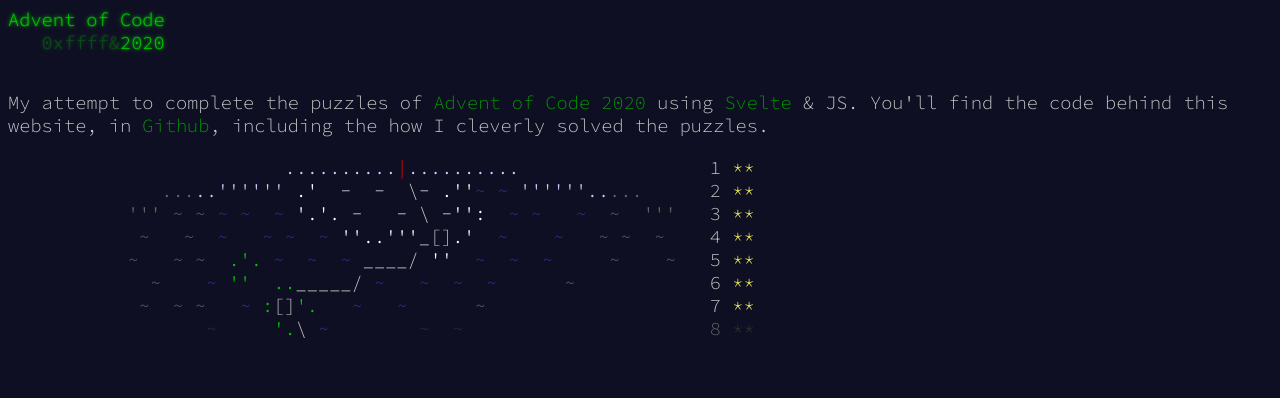
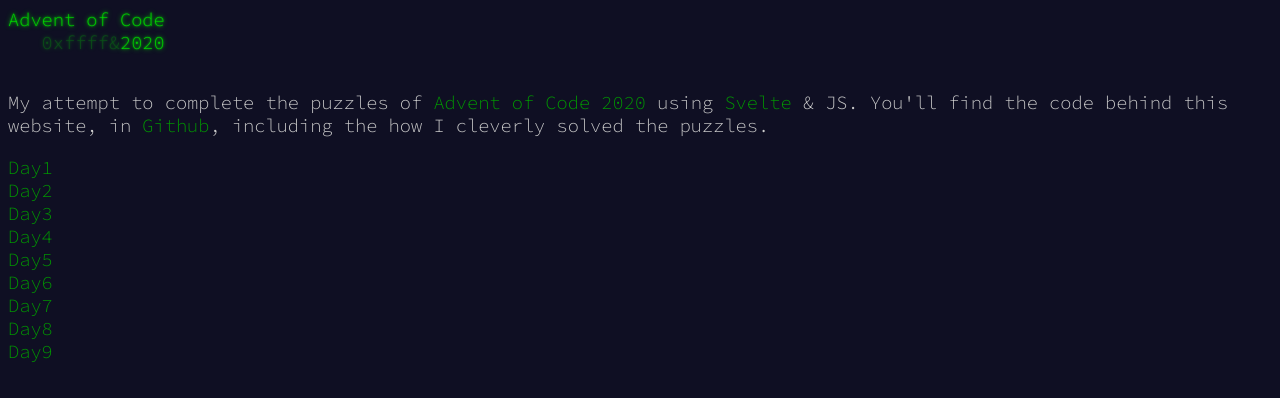
Before and after one commit to rodgco/aoc2020-svelte, a Svelte app: page / in a window 1280 px wide. Shown: the top 398 px of the page. Built offline with nearby package versions, Linux system fonts and the light colour scheme.

Commit message:
refactor: :art: improved how to manage puzzles

```diff
--- a/src/pages/Home.svelte
+++ b/src/pages/Home.svelte
@@ -1,192 +1,20 @@
 <script>
   import { link } from "svelte-spa-router";
+  import * as puzzles from "../puzzles/puzzles";
+
+  let options = Object.keys(puzzles).map((k, i) => {
+    return { index: i + 1, title: k };
+  });
+
+  console.log(puzzles);
+  console.log(options);
 </script>
 
-<style>
-  .calendar .calendar-color-l {
-    color: #ccccff;
-  }
-  .calendar .calendar-color-r {
-    color: #ff0000;
-  }
-  .calendar .calendar-color-w {
-    color: #ffffff;
-  }
-  .calendar .calendar-color-a {
-    color: #cccccc;
-  }
-  .calendar .calendar-color-b {
-    color: #333399;
-  }
-  .calendar .calendar-color-g {
-    color: #00cc00;
-  }
-  main {
-    width: 40em;
-  }
-  pre {
-    white-space: pre;
-    text-align: right;
-  }
-</style>
-
 <main>
-  <pre class="calendar">
+  {#each options as puzzle}
     <a
       use:link
-      aria-label="Day 1, two stars"
-      href="/2020/day/1"
-      class="calendar-day1 calendar-verycomplete">              <span
-        class="calendar-color-l">..........</span><span
-        class="calendar-color-r">|</span><span
-        class="calendar-color-l">..........</span>                <span
-        class="calendar-day"> 1</span> <span
-        class="calendar-mark-complete">*</span><span
-        class="calendar-mark-verycomplete">*</span></a>
-    <a
-      use:link
-      aria-label="Day 2, two stars"
-      href="/2020/day/2"
-      class="calendar-day2 calendar-verycomplete">   ...<span
-        class="calendar-color-l">..''''''</span> <span
-        class="calendar-color-w">.'</span>  <span
-        class="calendar-color-w">-</span>  <span
-        class="calendar-color-w">-</span>  <span
-        class="calendar-color-a">\</span><span
-        class="calendar-color-w">-</span> <span
-        class="calendar-color-w">.''</span><span
-        class="calendar-color-b">~</span> <span
-        class="calendar-color-b">~</span> <span
-        class="calendar-color-l">''''''..</span>...     <span
-        class="calendar-day"> 2</span> <span
-        class="calendar-mark-complete">*</span><span
-        class="calendar-mark-verycomplete">*</span></a>
-    <a
-      use:link
-      aria-label="Day 3, two stars"
-      href="/2020/day/3"
-      class="calendar-day3 calendar-verycomplete">''' ~ ~ <span
-        class="calendar-color-b">~</span> <span
-        class="calendar-color-b">~</span>  <span
-        class="calendar-color-b">~</span> <span
-        class="calendar-color-w">'.'.</span> <span
-        class="calendar-color-w">-</span>   <span
-        class="calendar-color-w">-</span> <span
-        class="calendar-color-a">\</span> <span
-        class="calendar-color-w">-'':</span>  <span
-        class="calendar-color-b">~</span> <span
-        class="calendar-color-b">~</span>   <span
-        class="calendar-color-b">~</span>  ~  '''  <span
-        class="calendar-day"> 3</span> <span
-        class="calendar-mark-complete">*</span><span
-        class="calendar-mark-verycomplete">*</span></a>
-    <a
-      use:link
-      aria-label="Day 4, two stars"
-      href="/2020/day/4"
-      class="calendar-day4 calendar-verycomplete"> ~   ~  <span
-        class="calendar-color-b">~</span>   <span
-        class="calendar-color-b">~</span> <span
-        class="calendar-color-b">~</span>  <span
-        class="calendar-color-b">~</span> <span
-        class="calendar-color-w">''..'''</span><span
-        class="calendar-color-a">_[]</span><span
-        class="calendar-color-w">.'</span>  <span
-        class="calendar-color-b">~</span>    <span
-        class="calendar-color-b">~</span>   ~ ~  ~   <span
-        class="calendar-day"> 4</span> <span
-        class="calendar-mark-complete">*</span><span
-        class="calendar-mark-verycomplete">*</span></a>
-    <a
-      use:link
-      aria-label="Day 5, two stars"
-      href="/2020/day/5"
-      class="calendar-day5 calendar-verycomplete">~   ~ ~  <span
-        class="calendar-color-g">.'.</span> <span
-        class="calendar-color-b">~</span>  <span
-        class="calendar-color-b">~</span>  <span
-        class="calendar-color-b">~</span> <span
-        class="calendar-color-a">____/</span> <span
-        class="calendar-color-w">''</span>  <span
-        class="calendar-color-b">~</span>  <span
-        class="calendar-color-b">~</span>  <span
-        class="calendar-color-b">~</span>     ~    ~  <span
-        class="calendar-day"> 5</span> <span
-        class="calendar-mark-complete">*</span><span
-        class="calendar-mark-verycomplete">*</span></a>
-    <a
-      use:link
-      aria-label="Day 6, two stars"
-      href="/2020/day/6"
-      class="calendar-day6 calendar-verycomplete">  ~    <span
-        class="calendar-color-b">~</span> <span
-        class="calendar-color-g">''</span>  <span
-        class="calendar-color-g">..</span><span
-        class="calendar-color-a">_____/</span> <span
-        class="calendar-color-b">~</span>   <span
-        class="calendar-color-b">~</span>  <span
-        class="calendar-color-b">~</span>  <span
-        class="calendar-color-b">~</span>      ~           <span
-        class="calendar-day"> 6</span> <span
-        class="calendar-mark-complete">*</span><span
-        class="calendar-mark-verycomplete">*</span></a>
-    <a
-      use:link
-      aria-label="Day 7, two stars"
-      href="/2020/day/7"
-      class="calendar-day7 calendar-verycomplete"> ~  ~ ~   <span
-        class="calendar-color-b">~</span> <span
-        class="calendar-color-g">:</span><span
-        class="calendar-color-a">[]</span><span
-        class="calendar-color-g">'.</span>   <span
-        class="calendar-color-b">~</span>   <span
-        class="calendar-color-b">~</span>      ~                   <span
-        class="calendar-day"> 7</span> <span
-        class="calendar-mark-complete">*</span><span
-        class="calendar-mark-verycomplete">*</span></a>
-    <span
-      aria-hidden="true"
-      class="calendar-day8">       ~     <span
-        class="calendar-color-g">'.</span><span
-        class="calendar-color-a">\</span> <span
-        class="calendar-color-b">~</span>        ~  ~                     <span
-        class="calendar-day"> 8</span> <span
-        class="calendar-mark-complete">*</span><span
-        class="calendar-mark-complete">*</span>
-    <span
-        aria-hidden="true"
-        class="" />
-    <span aria-hidden="true" class="" />
-    <span
-        aria-hidden="true"
-        class="" />
-    <span aria-hidden="true" class="" />
-    <span
-        aria-hidden="true"
-        class="" />
-    <span aria-hidden="true" class="" />
-    <span
-        aria-hidden="true"
-        class="" />
-    <span aria-hidden="true" class="" />
-    <span
-        aria-hidden="true"
-        class="" />
-    <span aria-hidden="true" class="" />
-    <span
-        aria-hidden="true"
-        class="" />
-    <span aria-hidden="true" class="" />
-    <span
-        aria-hidden="true"
-        class="" />
-    <span aria-hidden="true" class="" />
-    <span
-        aria-hidden="true"
-        class="" />
-    <span aria-hidden="true" class="" />
-    <span
-        aria-hidden="true"
-        class="" />
-    </span></pre>
+      aria-label={puzzle.title}
+      href="/2020/day/{puzzle.index}">{puzzle.title}</a><br />
+  {/each}
 </main>
--- a/src/pages/Puzzle.svelte
+++ b/src/pages/Puzzle.svelte
@@ -1,29 +1,16 @@
 <script>
   import { link } from "svelte-spa-router";
-
-  import Day1 from "../puzzles/Day1.svelte";
-  import Day2 from "../puzzles/Day2.svelte";
-  import Day3 from "../puzzles/Day3.svelte";
-  import Day4 from "../puzzles/Day4.svelte";
-  import Day5 from "../puzzles/Day5.svelte";
-  import Day6 from "../puzzles/Day6.svelte";
-  import Day7 from "../puzzles/Day7.svelte";
-  import Day8 from "../puzzles/Day8.svelte";
-  import Day9 from "../puzzles/Day9.svelte";
+  import * as puzzles from "../puzzles/puzzles";
 
   export let params = {};
 
-  let options = {
-    1: Day1,
-    2: Day2,
-    3: Day3,
-    4: Day4,
-    5: Day5,
-    6: Day6,
-    7: Day7,
-    8: Day8,
-    9: Day9,
-  };
+  console.log("Puzzles:", puzzles);
+
+  let options = {};
+
+  Object.keys(puzzles).map((k, i) => {
+    options[i + 1] = puzzles[k];
+  });
 
   $: prev = params.day !== "1";
   $: next = Number(params.day) !== Object.keys(options).length;
--- /dev/null
+++ b/src/puzzles/puzzles.js
@@ -0,0 +1,9 @@
+export { default as Day1 } from "../puzzles/Day1.svelte";
+export { default as Day2 } from "../puzzles/Day2.svelte";
+export { default as Day3 } from "../puzzles/Day3.svelte";
+export { default as Day4 } from "../puzzles/Day4.svelte";
+export { default as Day5 } from "../puzzles/Day5.svelte";
+export { default as Day6 } from "../puzzles/Day6.svelte";
+export { default as Day7 } from "../puzzles/Day7.svelte";
+export { default as Day8 } from "../puzzles/Day8.svelte";
+export { default as Day9 } from "../puzzles/Day9.svelte";
```
